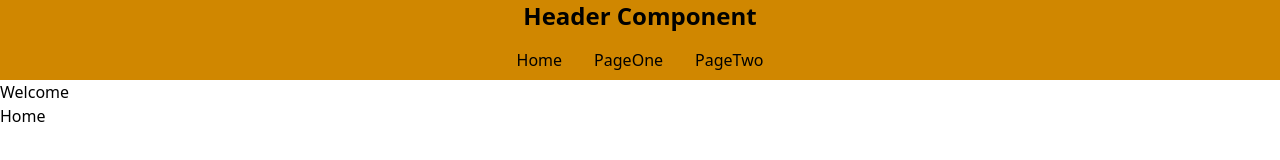
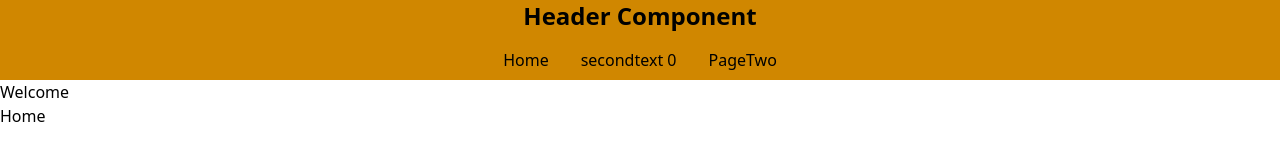
Before and after one commit to ZanaPK0/Version1, a React (Vite) app in the folder vite-project/: page / in a window 1280 px wide. Shown: the top 160 px of the page. Built offline with nearby package versions, Linux system fonts and the light colour scheme.

Commit message:
added some private practice like useEffect, props etc..

```diff
--- a/vite-project/src/App.jsx
+++ b/vite-project/src/App.jsx
@@ -7,7 +7,7 @@ function App() {
 
   return (
     <>
-     <Header />
+     <Header pageOneName="secondtext" />
      <h1>Welcome</h1>
      <Outlet />
      <Footer />
--- a/vite-project/src/Components/Header/Header.jsx
+++ b/vite-project/src/Components/Header/Header.jsx
@@ -9,11 +9,11 @@ import Navbar from "../Navbar/Navbar";
 
 
 
-function Header () {
+function Header ({ pageOneName }) {
     return (
         <header className=" h-20 w-12/12 flex flex-col justify-around items-center bg-yellow-600">
             <h1 className="font-bold text-2xl"> Header Component </h1>
-            <Navbar/>
+            <Navbar pageoneName={pageOneName} />
         </header>
 
     );
--- a/vite-project/src/Components/Navbar/Navbar.jsx
+++ b/vite-project/src/Components/Navbar/Navbar.jsx
@@ -1,8 +1,16 @@
-import React from "react";
+import React, { useEffect, useState } from "react";
 import { NavLink } from "react-router-dom";
 
 
-const Navbar = () => {
+const Navbar = ({
+    pageoneName
+}) => {
+    const [counter, setCounter] = useState(0);
+
+    useEffect(() => {
+        console.log({counter});
+    }, [counter])
+
     return (
         <nav className="flex flex-row">
 
@@ -10,8 +18,8 @@ const Navbar = () => {
             Home
             </NavLink>
 
-            <NavLink to ="/PageOne" className="m-2 p-2">
-            PageOne
+            <NavLink to ="/PageOne" className="m-2 p-2" onClick={() => setCounter(counter+1)}>
+            {pageoneName} {counter}
             </NavLink>
 
             <NavLink to ="/PageTwo" className="m-2 p-2">
```
